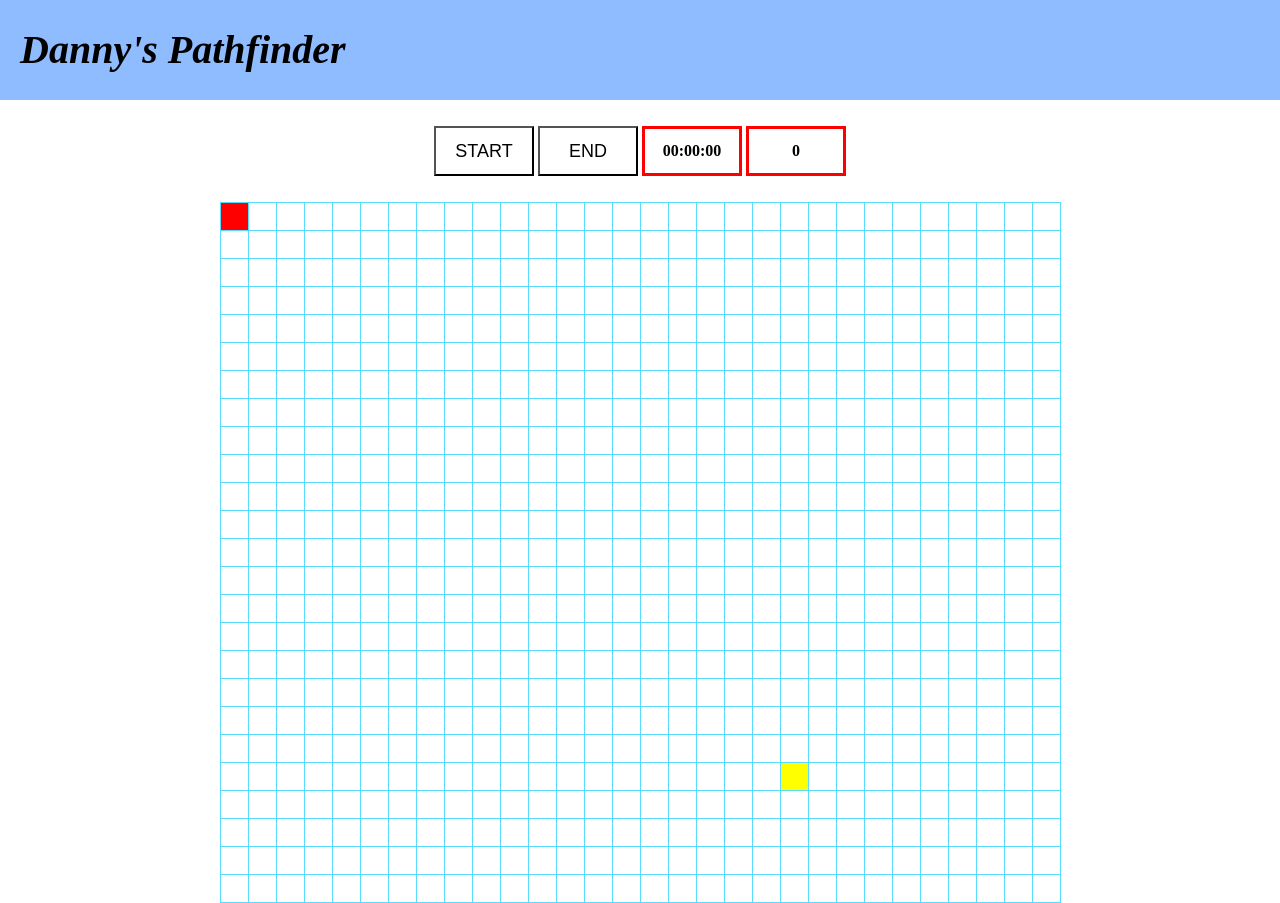
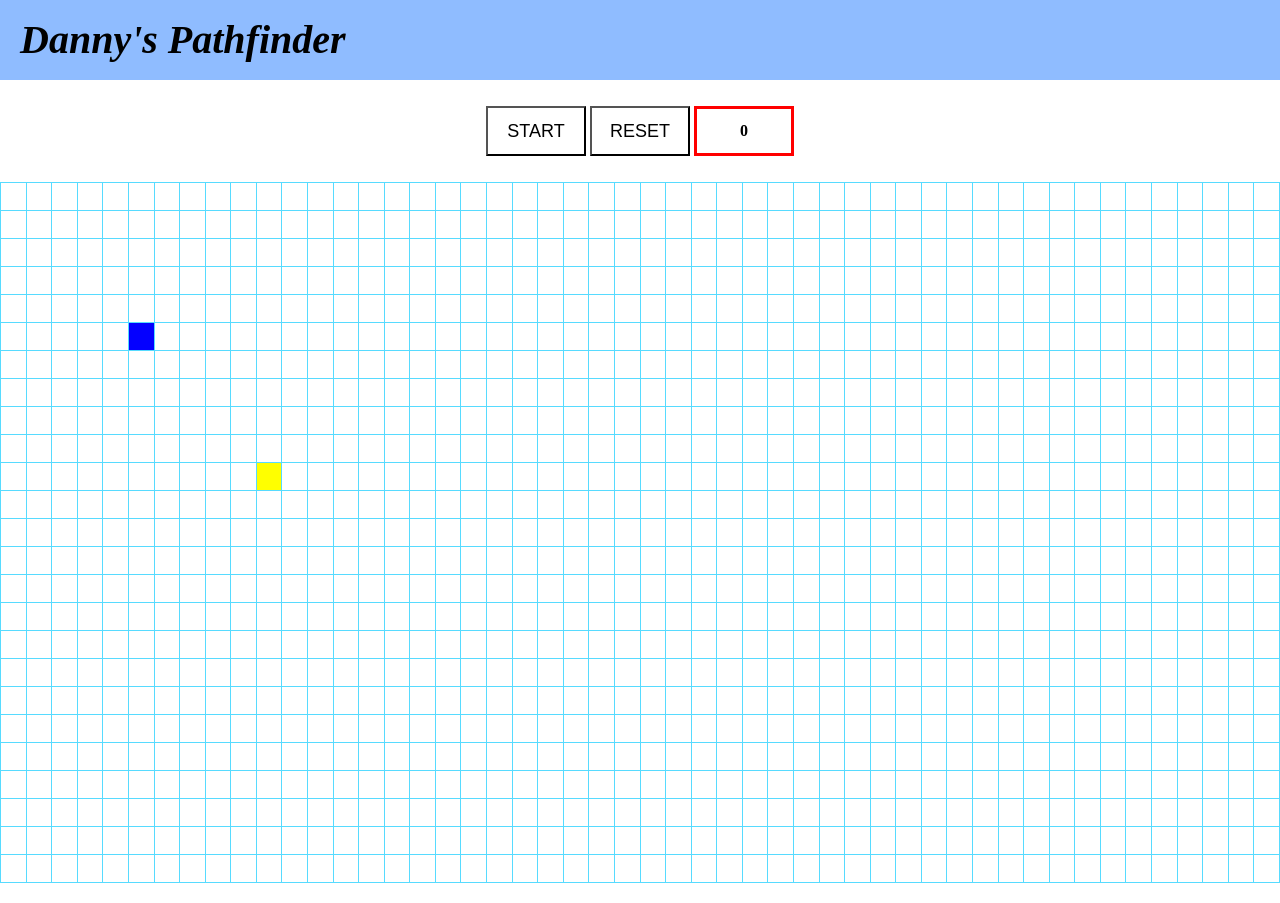
Before and after one commit to younghwanjoe/Pathfinding-Visualizer, a React (Create React App) app: page / in a window 1280 px wide. Built offline with nearby package versions, Linux system fonts and the light colour scheme.

Commit message:
add Daijkstra algorithm pathfinding

```diff
--- a/package.json
+++ b/package.json
@@ -10,6 +10,7 @@
     "@types/node": "^14.14.9",
     "@types/react": "^17.0.0",
     "@types/react-dom": "^17.0.0",
+    "lodash": "^4.17.20",
     "node-sass": "4.14.1",
     "react": "^17.0.1",
     "react-dom": "^17.0.1",
--- a/src/components/Controller.js
+++ b/src/components/Controller.js
@@ -1,46 +1,153 @@
-import { useState, useCallback } from 'react';
+import { useState, useCallback, useEffect, useRef } from 'react';
 import { useSelector, useDispatch } from 'react-redux';
 
-const StartButton = () => {
+const StartButton = ({ startButtonClick, restartButtonClick, trigger }) => {
+    if(trigger){
+        return (
+            <div className="button-wrap">
+                <button
+                    className="button start"
+                    onClick={restartButtonClick}
+                >PAUSE</button>
+            </div>
+        )
+    }else {
+        return (
+            <div className="button-wrap">
+                <button
+                    className="button start"
+                    onClick={startButtonClick}
+                >START</button>
+            </div>
+        )
+    }
+}
+
+const ResetButton = ({ onClick }) => {
     return (
         <div className="button-wrap">
-            <button className="button start">START</button>
-        </div>
-    )
-}
-
-const EndButton = () => {
-    return (
-        <div className="button-wrap">
-            <button className="button start">END</button>
+            <button className="button reset" onClick={onClick}>RESET</button>
         </div>
     )
 }
 
 const Controller = () => {
-
+    const dispatch = useDispatch();
+    const updateBoxType = useCallback(payload => {
+        dispatch({
+            type: "gridBoard/updateBoxType",
+            payload: payload
+        })
+    }, [dispatch]);
+    const [trigger, setTrigger] = useState(false)
+    const [pathCount, setPathCount] = useState(0)
+    const [shortestPathCount, setShortestPathCount] = useState(0)
     const [elapsedTime, setElapsedTime] = useState("00:00:00")
     const [moveCount, setMoveCount] = useState(0);
+
+    const { visitedPoints, shortestPath } = useSelector(({ visitedPoints, shortestPath }) => ({
+        visitedPoints: visitedPoints,
+        shortestPath: shortestPath
+    }))
+
+    const savedCallback = useRef();
+
+    function callback() {
+        if(visitedPoints[pathCount] != undefined){
+            updateBox({
+                point: visitedPoints[pathCount].index,
+                pointType: 'visited'
+            })
+            setMoveCount(moveCount + 1)
+            setPathCount(pathCount + 1)
+        }else{
+            updateBox({
+                point: shortestPath[shortestPathCount],
+                pointType: 'path'
+            })
+            setShortestPathCount(shortestPathCount + 1)
+        }
+    }
+
+    useEffect(() => {
+        savedCallback.current = callback
+    });
+
+    useEffect(() => {
+        function tick() {
+            savedCallback.current();
+        }
+        if(trigger) {
+            let id = setInterval(tick, 3);
+            return () => {
+                clearInterval(id)
+            };
+        }
+    },[trigger])
+
+    const startButtonClick = () => {
+        if(shortestPath.length === 0){
+            updateShortestPath({
+                algorithm: 'Daijkstra'
+            })
+        }
+        setTrigger(true)
+    }
+
+    const restartButtonClick = () => {
+        setTrigger(false)
+    }
+
+    const resetState = useCallback(() => {
+        dispatch({
+            type: 'controllor/resetState'
+        })
+    }, [dispatch])
+
+    const resetButtonClick = () => {
+        setTrigger(false)
+        setPathCount(0)
+        setShortestPathCount(0)
+        setMoveCount(0)
+        setElapsedTime("00:00:00")
+        resetState()
+    }
+
+    const {boardCoordinate, startPoint, endPoint} = useSelector( ({boardCoordinate, startPoint, endPoint }) => ({
+        boardCoordinate: boardCoordinate,
+        startPoint: startPoint,
+        endPoint: endPoint
+    }));
+
+    const updateBox = useCallback(payload => dispatch({
+        type: 'controller/updateBox',
+        payload: payload
+    }),[dispatch])
+
+    const updatePath = useCallback(payload => dispatch({
+        type: 'controller/updatePath',
+        payload: payload
+    }),[dispatch])
+
+    const updateShortestPath = useCallback(payload => dispatch({
+        type: 'controller/updateShortestPath',
+        payload: payload
+    }),[dispatch])
+
+
+
     return (
         <section id="controller">
-            {/* <div className="left">
-                <div className="button-wrap">
-                    <button className="button start">START POINT</button>
-                </div>
-                <div className="button-wrap">
-                    <button className="button stop">END POINT</button>
-                </div>
-                <div className="button-wrap">
-                    <button className="button stop">WALL</button>
-                </div>
-            </div> */}
             <div className="right">
-                <StartButton/>
-                <EndButton/>
+                <StartButton
+                startButtonClick={startButtonClick}
+                restartButtonClick={restartButtonClick}
+                trigger={trigger}/>
+                <ResetButton onClick={resetButtonClick} />
                 <div className="counter">
-                    <div className="counter-box">
+                    {/* <div className="counter-box">
                         <p className="elapsed-time">{elapsedTime}</p>
-                    </div>
+                    </div> */}
                     <div className="counter-box">
                         <p className="move-counter">{moveCount}</p>
                     </div>
--- a/src/components/GridBoard.js
+++ b/src/components/GridBoard.js
@@ -1,6 +1,5 @@
 import GridBox from './GridBox';
-import { useCallback } from 'react';
-import { useSelector, useDispatch } from 'react-redux';
+import { useSelector } from 'react-redux';
 
 const GridBoard = () => {
 
@@ -9,64 +8,23 @@ const GridBoard = () => {
         countAxisY: countAxisY
     }))
 
-    const { startPoint, endPoint } = useSelector( ({startPoint, endPoint}) => ({
-        startPoint: startPoint,
-        endPoint: endPoint
-    }))
 
     const { boardCoordinate } = useSelector( ({boardCoordinate }) => ({
         boardCoordinate: boardCoordinate
     }))
-    const dispatch = useDispatch();
-
-    const updateToVisitPoints  = useCallback( points => dispatch({
-        type: "gridBoard/updateToVisitPoints",
-        payload: points
-    }), [dispatch])
-
-    const { toVisitPoints } = useSelector( ({ toVisitPoints }) => ({
-        toVisitPoints: toVisitPoints
-    }))
-
-    const getToVisitPoints = (point) => {
-        point = boardCoordinate[point]
-        const x = point.x;
-        const y = point.y;
-
-        const up = `${y+1}-${x}`;
-        const down = `${y-1}-${x}`;
-        const left = `${y}-${x-1}`;
-        const right = `${y}-${x+1}`;
-
-        return [left,up,down,right].filter(el=>{
-            if(boardCoordinate[el] !== undefined
-                && !boardCoordinate[el]['visited']
-                && !boardCoordinate[el]['wall']
-                ){
-                    return true
-                }
-                else {
-                    return false
-                }
-        });
-    }
-
-    const search = () => {
-        const toVisitPoints  = getToVisitPoints('0-0')
-        updateToVisitPoints(toVisitPoints)
-    }
 
     const gridList =  Object.keys(boardCoordinate).map(point => {
-        const {x, y, visited, wall, cost} = boardCoordinate[point];
+
+        const {x, y, pointType, visited, wall, cost} = boardCoordinate[point];
         const key = `${y}-${x}`;
-        const gridBox = <GridBox x={x} y={y} visited={visited} wall={wall} cost={cost} key={key}></GridBox>
+        const gridBox = <GridBox x={x} y={y} pointType={pointType} visited={visited} wall={wall} cost={cost} key={key}></GridBox>
         return gridBox
     })
 
     const getGridBoard = ()=> {
         const gridBoard = [];
         [...Array(countAxisY).keys()].forEach(y => {
-            const gridRow = gridList.filter(el => el.props.y == y)
+            const gridRow = gridList.filter(el => el.props.y === y)
             gridBoard.push(<div className="row" key={`row-${y}`}>{gridRow}</div>)
         })
         return gridBoard
--- a/src/components/GridBox.js
+++ b/src/components/GridBox.js
@@ -2,26 +2,29 @@ import { useState, useEffect, useCallback } from 'react';
 import { useSelector, useDispatch } from 'react-redux';
 
 const GridBox = (props) => {
-    const { x, y, visited, wall, cost } = props;
+    const { x, y, pointType, visited, wall } = props;
     const { startPoint, endPoint } = useSelector(({ startPoint, endPoint })=>({
         startPoint: startPoint,
         endPoint: endPoint
     }))
     const boxPoint = `${y}-${x}`
     useEffect(() => {
-        if (wall) {
+        if(pointType === 'path'){
+            setBoxClass('box path')
+        } else if(pointType === 'unvisited'){
+            setBoxClass('box')
+        } else if(pointType === 'visited'){
+            setBoxClass('box visited')
+        } else if(pointType === 'wall'){
             setBoxClass('box wall')
         }
-        else if(boxPoint == startPoint) {
+
+        if(boxPoint === startPoint) {
             setBoxClass('box start-point')
-        }
-        else if(boxPoint == endPoint) {
+        } else if(boxPoint === endPoint) {
             setBoxClass('box end-point')
         }
-        else {
-            setBoxClass('box')
-        }
-    },[wall, startPoint, endPoint])
+    },[startPoint, endPoint, boxPoint, pointType, wall,  visited])
     const [boxClass, setBoxClass] = useState('box');
 
     const { boardCoordinate } = useSelector(({ boardCoordinate }) => ({
@@ -29,12 +32,11 @@ const GridBox = (props) => {
     }));
 
     const dispatch = useDispatch();
-    const updateBoxType = useCallback(payload => {
-        dispatch({
-            type: "gridBoard/updateBoxType",
-            payload: payload
-        })
-    }, [dispatch]);
+
+    const updateBox = useCallback(payload => dispatch({
+        type: 'controller/updateBox',
+        payload: payload
+    }),[dispatch])
 
     const dispatchStartPoint = useCallback(payload => {
         dispatch({
@@ -42,6 +44,7 @@ const GridBox = (props) => {
             payload: payload
         })
     }, [dispatch]);
+
     const dispatchEndPoint = useCallback(payload => {
         dispatch({
             type: "gridBox/setEndPoint",
@@ -57,20 +60,21 @@ const GridBox = (props) => {
     }
     const rightMouseClick = (e) => {
         e.preventDefault();
-        dispatchStartPoint(boxPoint);
-        setBoxClass("box start-point");
-
+        // dispatchStartPoint(boxPoint);
+        // setBoxClass("box start-point");
     }
 
     const onClick = (e) => {
         e.preventDefault();
-        if (boxPoint === startPoint) {
-            dispatchStartPoint(false);
-        } else if (boxPoint === endPoint) {
-            dispatchEndPoint(false);
-        }
-
-        updateBoxType({ point: boxPoint, wall: !boardCoordinate[boxPoint]['wall'] })
+        // if (boxPoint === startPoint) {
+        //     dispatchStartPoint(false);
+        // } else if (boxPoint === endPoint) {
+        //     dispatchEndPoint(false);
+        // }
+        updateBox({
+            point: boxPoint,
+            pointType: boardCoordinate[boxPoint]['pointType'] === 'wall' ? 'unvisited' : 'wall'
+        })
 
     }
     const onDragStart = (e) => {
--- a/src/modules/index.js
+++ b/src/modules/index.js
@@ -1,63 +1,153 @@
-const countAxisX = 30;
+import cloneDeep from 'lodash/fp/cloneDeep';
+
+const countAxisX = 50;
 const countAxisY = 30;
 
 // initializing boardCoordinate
 const boardCoordinate = {};
 [...Array(countAxisY).keys()].forEach(y => {
     [...Array(countAxisX).keys()].forEach(x => {
-        boardCoordinate[`${y}-${x}`] = {}
-        boardCoordinate[`${y}-${x}`]['x'] = x
-        boardCoordinate[`${y}-${x}`]['y'] = y
-        boardCoordinate[`${y}-${x}`]['visited'] = false;
-        boardCoordinate[`${y}-${x}`]['wall'] = false;
-        boardCoordinate[`${y}-${x}`]['cost'] = "INF";
+        boardCoordinate[`${y}-${x}`] = {
+            index: `${y}-${x}`,
+            x: x,
+            y: y,
+            pointType: 'unvisited',
+            wall: false,
+            visited: false,
+            cost: 1,
+            shortest: Infinity, //shortest cost from startPoint
+            prev: null //previous vertex
+        }
     })
 })
 
 const initialState = {
-    clickType : 'wall',
     boardCoordinate: boardCoordinate,
-    startPoint: '0-0',
-    endPoint: '20-20',
+    startPoint: '5-5',
+    endPoint: '10-10',
     countAxisX: 50,
     countAxisY: 25,
-    toVisitPoints: ['0-0'],
     currentSearchPoints: [],
-    toVisitPoints: []
+    algorithm: 'dijkstra',
+    visitedPoints: [],
+    shortestPath: []
 }
 
-
-
-const reducer = (state =  initialState, action) => {
-    switch(action.type) {
-        case 'gridBox/setStartPoint' : {
+const reducer = (state = initialState, action) => {
+    switch (action.type) {
+        case 'gridBox/setStartPoint': {
             return {
                 ...state,
                 startPoint: action.payload
             }
         }
-        case 'gridBox/setEndPoint' : {
+
+        case 'gridBox/setEndPoint': {
             return {
                 ...state,
                 endPoint: action.payload
             }
         }
-        case 'gridBoard/updateBoxType' : {
+
+        case 'controllor/resetState': {
+            return initialState
+        }
+
+        case 'controller/updateBox': {
+            const payload = action.payload;
+            const keys = Object.keys(payload)
+            const newBox = {
+                ...state['boardCoordinate'][action.payload.point],
+            }
+            keys.forEach(key => {
+                newBox[key] = payload[key]
+            })
             return {
                 ...state,
-                boardCoordinate:  {
+                boardCoordinate: {
                     ...state['boardCoordinate'],
-                    [action.payload.point] : {
-                        ...state['boardCoordinate'][action.payload.point],
-                        wall: action.payload.wall
-                    }
+                    [action.payload.point]: newBox
                 }
             }
         }
-        case 'gridBoard/updateToVisitPoints' : {
-            return {
-                ...state,
-                toVisitPoints: action.payload
+
+        case 'controller/updateShortestPath': {
+            switch (action.payload.algorithm) {
+                case 'Daijkstra': {
+                    const visitedPoints = [];
+                    const { startPoint, endPoint } = state;
+                    const boardCoordinateCopy = cloneDeep(state.boardCoordinate)
+                    boardCoordinateCopy[startPoint] = {
+                        ...boardCoordinateCopy[startPoint],
+                        shortest: 0
+                    }
+                    let unvisitedPoints = Object.values(boardCoordinateCopy).filter(el => {
+                        return el.pointType === 'unvisited' && el.shortest !== Infinity
+                    })
+                    let foundEndPoint = false
+                    while (unvisitedPoints.length >= 1 && foundEndPoint === false) {
+                        const searchPoints = unvisitedPoints.sort(function (a, b) {
+                            if (a.shortest >= b.shortest) {
+                                return 1
+                            } else {
+                                return -1
+                            }
+                        });
+                        for(let i=0; i < searchPoints.length ; i++) {
+                            const currentPoint = searchPoints[i];
+                            if (currentPoint.index === endPoint) {
+                                foundEndPoint = true
+                                break;
+                            }
+                            else {
+                                boardCoordinateCopy[currentPoint.index].pointType = 'visited';
+                                visitedPoints.push(currentPoint);
+                                const x = currentPoint.x
+                                const y = currentPoint.y
+                                const up = `${y + 1}-${x}`;
+                                const down = `${y - 1}-${x}`;
+                                const left = `${y}-${x - 1}`;
+                                const right = `${y}-${x + 1}`;
+                                const neighbors = [left, up, down, right].filter(point => boardCoordinateCopy[point] !== undefined && boardCoordinateCopy[point].pointType === 'unvisited');
+                                if (neighbors.length > 0) {
+                                    neighbors.forEach(point => {
+                                        if (boardCoordinateCopy[point].shortest > boardCoordinateCopy[point].cost + currentPoint.shortest) {
+                                            boardCoordinateCopy[point].shortest = currentPoint.shortest
+                                            boardCoordinateCopy[point].prev = currentPoint.index
+                                        }
+                                    })
+                                }
+                            }
+                        }
+                        unvisitedPoints = Object.values(boardCoordinateCopy).filter(el => {
+                            return el.pointType === 'unvisited' && el.shortest !== Infinity
+                        })
+                    }
+
+                    const shortestPath = []
+                    let lastPoint = endPoint;
+                    while (lastPoint !== null) {
+                        if (boardCoordinateCopy[lastPoint] !== undefined) {
+                            lastPoint = boardCoordinateCopy[lastPoint].prev
+                            if (lastPoint !== null) {
+                                shortestPath.push(lastPoint)
+                                boardCoordinateCopy[lastPoint].pointType = "path"
+                            }
+                        } else {
+                            lastPoint = null
+                        }
+                    }
+                    shortestPath.reverse()
+                    return {
+                        ...state,
+                        visitedPoints: visitedPoints,
+                        shortestPath: shortestPath
+                    }
+                    console.log('visited path', visitedPoints)
+                    console.log('shortest path', shortestPath)
+                }
+                default:
+                    return state;
             }
         }
         default:
--- a/src/scss/GridBoard.scss
+++ b/src/scss/GridBoard.scss
@@ -45,7 +45,7 @@
     // background: radial-gradient(circle, rgba(63,94,251,1) 0%, rgba(16,255,100,1) 100%);
   }
   .box.start-point {
-    background: red;
+    background: rgb(4, 0, 255);
   }
   .box.end-point {
     background: yellow;
@@ -56,3 +56,9 @@
   .box.wall.hover {
     background-color: #80B3FF;
   }
+  .box.visited {
+    background: rgb(152, 255, 55);
+  }
+  .box.path {
+    background: rgb(255, 55, 55);
+  }
--- a/src/scss/TopBar.scss
+++ b/src/scss/TopBar.scss
@@ -1,6 +1,6 @@
 #topbar {
     width: 100%;
-    height: 100px;
+    height: 80px;
     background-color: #8fbcff;
 
     display: flex;
```
